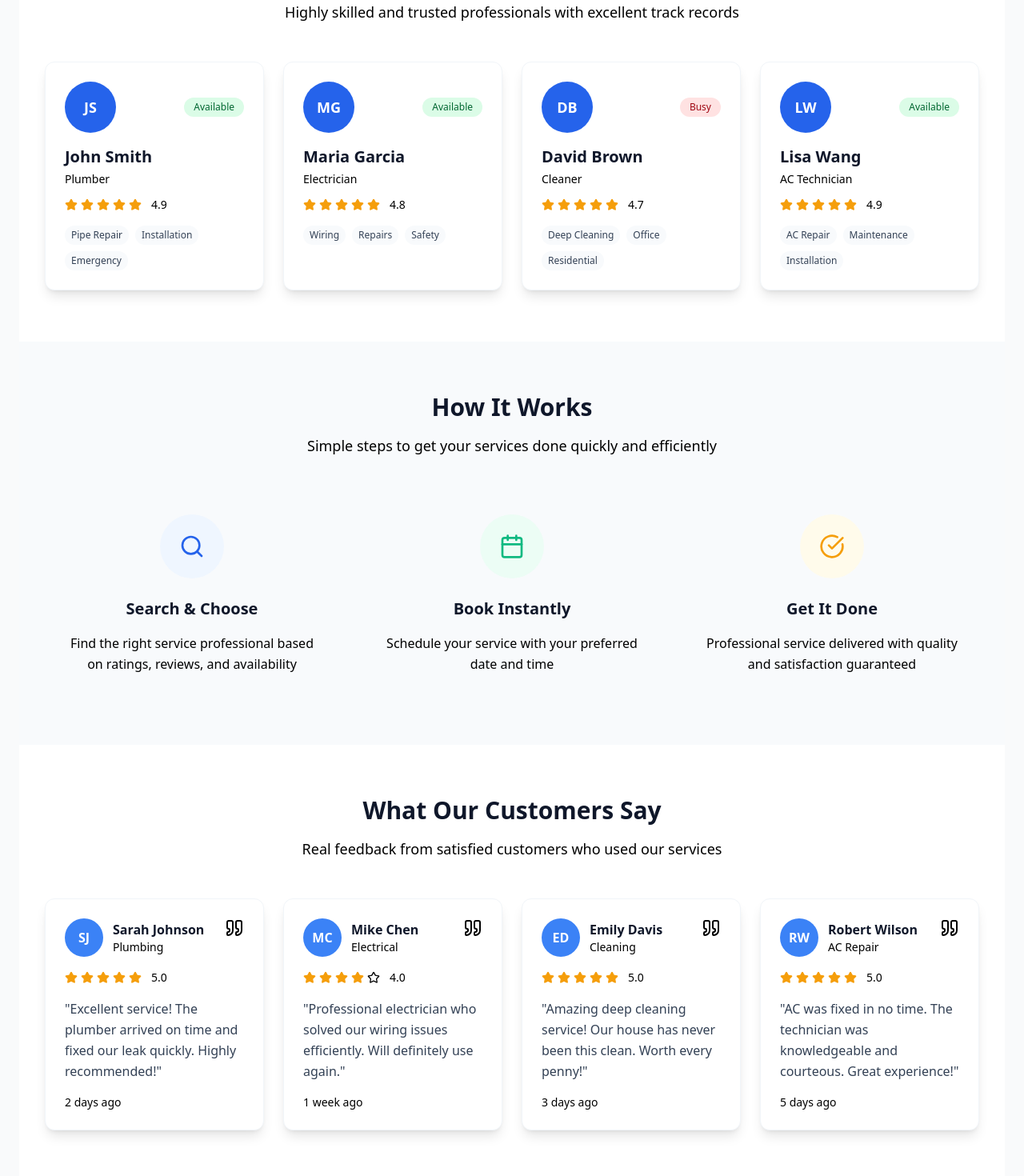
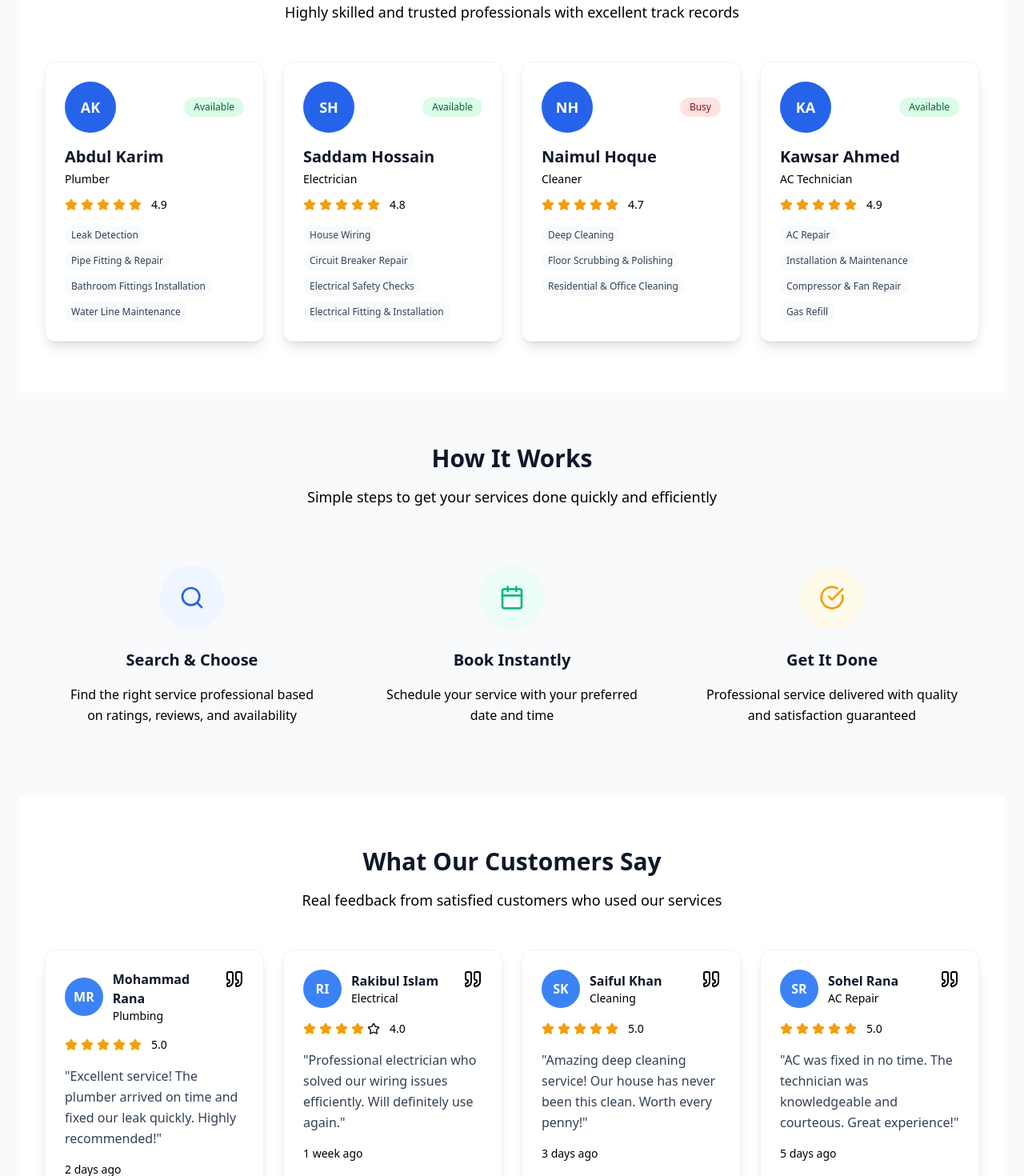
Before and after one commit to ssamiasultana/QuickServe_FrontEnd, a React (Vite) app in the folder quickServe/: page /customer/dashboard in a window 1280 px wide. Shown: the part 661-2131 px from the top of the page at 80% size. Built offline with nearby package versions, Linux system fonts and the light colour scheme; no server answers.

Commit message:
fix: Update customer and worker data with new names, avatars, and skills

```diff
--- a/quickServe/src/components/data.js
+++ b/quickServe/src/components/data.js
@@ -1,85 +1,95 @@
 export const customerReviews = [
   {
     id: 1,
-    name: "Sarah Johnson",
+    name: "Mohammad Rana",
     service: "Plumbing",
     rating: 5,
     comment:
       "Excellent service! The plumber arrived on time and fixed our leak quickly. Highly recommended!",
     date: "2 days ago",
-    avatar: "SJ",
+    avatar: "MR",
   },
   {
     id: 2,
-    name: "Mike Chen",
+    name: "Rakibul Islam",
     service: "Electrical",
     rating: 4,
     comment:
       "Professional electrician who solved our wiring issues efficiently. Will definitely use again.",
     date: "1 week ago",
-    avatar: "MC",
+    avatar: "RI",
   },
   {
     id: 3,
-    name: "Emily Davis",
+    name: "Saiful Khan",
     service: "Cleaning",
     rating: 5,
     comment:
       "Amazing deep cleaning service! Our house has never been this clean. Worth every penny!",
     date: "3 days ago",
-    avatar: "ED",
+    avatar: "SK",
   },
   {
     id: 4,
-    name: "Robert Wilson",
+    name: "Sohel Rana",
     service: "AC Repair",
     rating: 5,
     comment:
       "AC was fixed in no time. The technician was knowledgeable and courteous. Great experience!",
     date: "5 days ago",
-    avatar: "RW",
+    avatar: "SR",
   },
 ];
 
 export const bestWorkers = [
   {
     id: 1,
-    name: "John Smith",
+    name: "Abdul Karim",
     profession: "Plumber",
     rating: 4.9,
     completedJobs: 247,
-    skills: ["Pipe Repair", "Installation", "Emergency"],
+    skills:[
+      "Leak Detection",
+      "Pipe Fitting & Repair",
+      "Bathroom Fittings Installation",
+      "Water Line Maintenance",
+    ],
     isAvailable: true,
-    avatar: "JS",
+    avatar: "AK",
   },
   {
     id: 2,
-    name: "Maria Garcia",
+    name: "Saddam Hossain",
     profession: "Electrician",
     rating: 4.8,
     completedJobs: 189,
-    skills: ["Wiring", "Repairs", "Safety"],
+    skills: [
+      "House Wiring",
+      "Circuit Breaker Repair",
+      "Electrical Safety Checks",
+      "Electrical Fitting & Installation",
+    ],
     isAvailable: true,
-    avatar: "MG",
+    avatar: "SH",
   },
   {
     id: 3,
-    name: "David Brown",
+    name: "Naimul Hoque",
     profession: "Cleaner",
     rating: 4.7,
     completedJobs: 312,
-    skills: ["Deep Cleaning", "Office", "Residential"],
+    skills: ["Deep Cleaning", "Floor Scrubbing & Polishing", "Residential & Office Cleaning"],
     isAvailable: false,
-    avatar: "DB",
+    avatar: "NH",
   },
   {
     id: 4,
-    name: "Lisa Wang",
+    name: "Kawsar Ahmed",
     profession: "AC Technician",
     rating: 4.9,
     completedJobs: 156,
-    skills: ["AC Repair", "Maintenance", "Installation"],
+    skills: ["AC Repair", "Installation & Maintenance","Compressor & Fan Repair", "Gas Refill"],
     isAvailable: true,
-    avatar: "LW",
+    avatar: "KA",
   },
 ];
```
